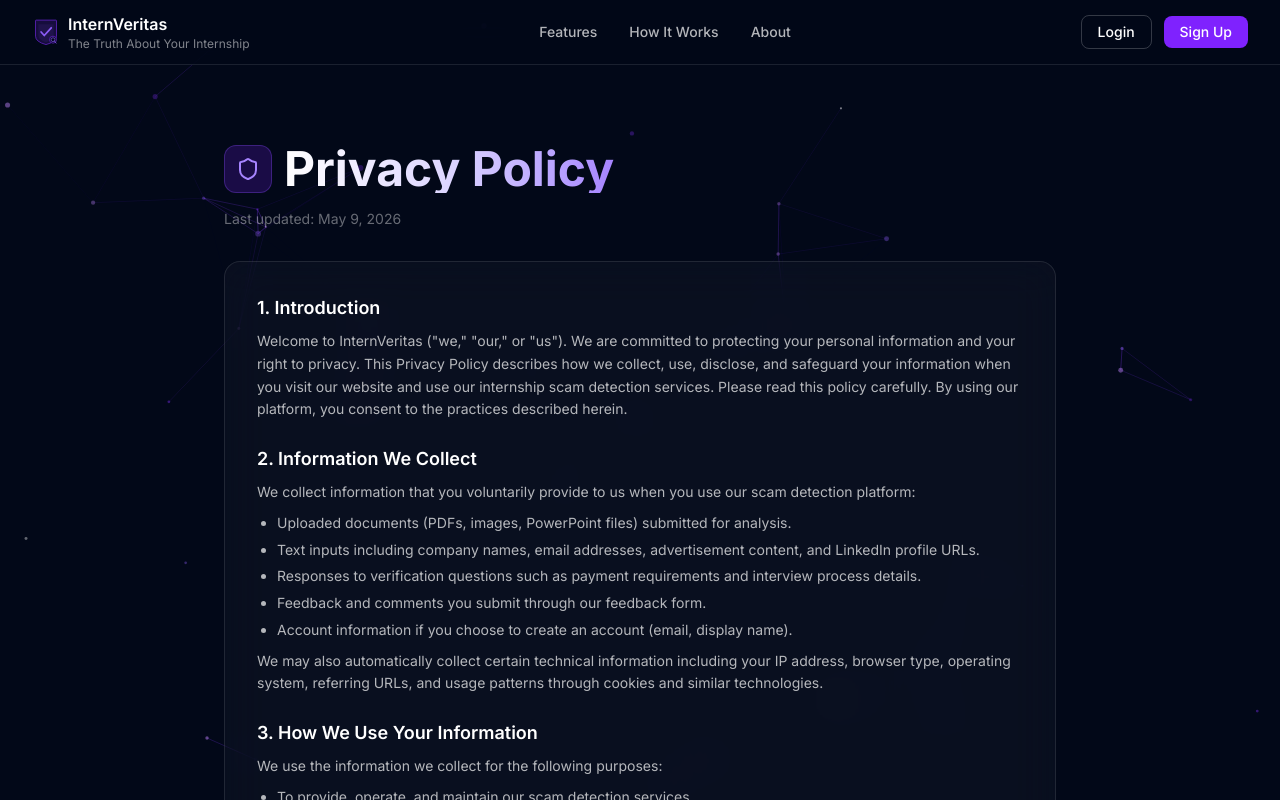
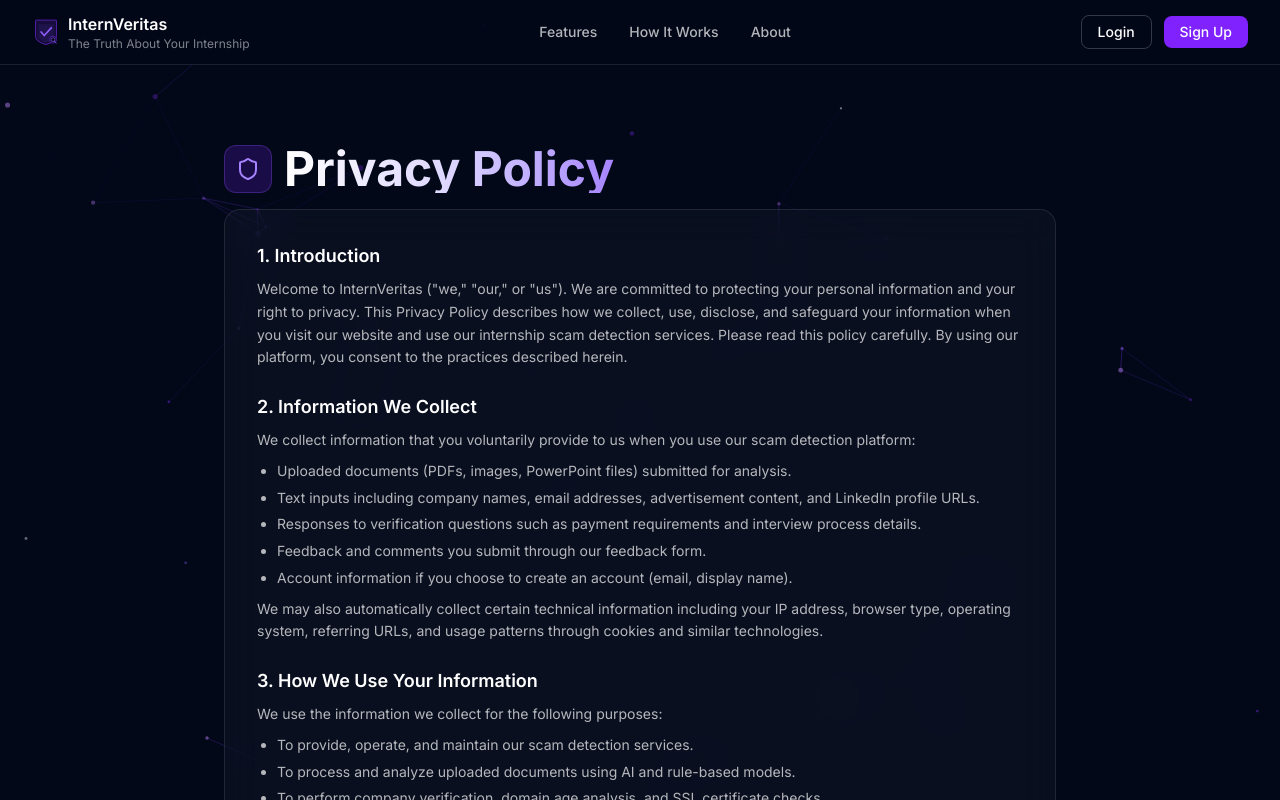
Before and after one commit to Sharwil1204/InternVeritas, a React (Vite) app in the folder frontend/: page /privacy in a window 1280 px wide. Shown: the top 800 px of the page. Built offline with nearby package versions, Linux system fonts and the light colour scheme.

Commit message:
fix: remove Last updated text from Privacy and Terms pages

```diff
--- a/frontend/src/pages/PrivacyPolicyPage.tsx
+++ b/frontend/src/pages/PrivacyPolicyPage.tsx
@@ -18,7 +18,7 @@
               Privacy Policy
             </h1>
           </div>
-          <p className="text-white/40 text-sm mb-8">Last updated: May 9, 2026</p>
+
 
           <div className="space-y-6 text-white/70 text-sm leading-relaxed" style={{ background: 'rgba(255, 255, 255, 0.03)', backdropFilter: 'blur(20px)', padding: '2rem', borderRadius: '1rem', border: '1px solid rgba(255,255,255,0.1)' }}>
 
--- a/frontend/src/pages/TermsConditionsPage.tsx
+++ b/frontend/src/pages/TermsConditionsPage.tsx
@@ -18,7 +18,7 @@
               Terms & Conditions
             </h1>
           </div>
-          <p className="text-white/40 text-sm mb-8">Last updated: May 9, 2026</p>
+
 
           <div className="space-y-6 text-white/70 text-sm leading-relaxed" style={{ background: 'rgba(255, 255, 255, 0.03)', backdropFilter: 'blur(20px)', padding: '2rem', borderRadius: '1rem', border: '1px solid rgba(255,255,255,0.1)' }}>
 
```
